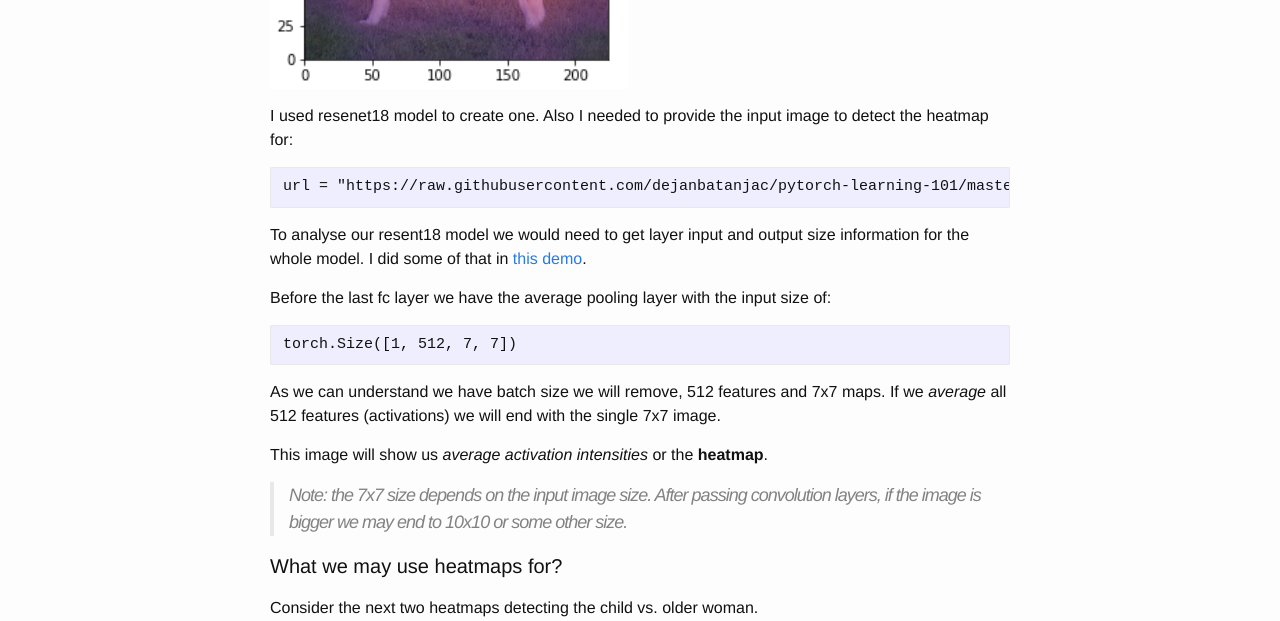
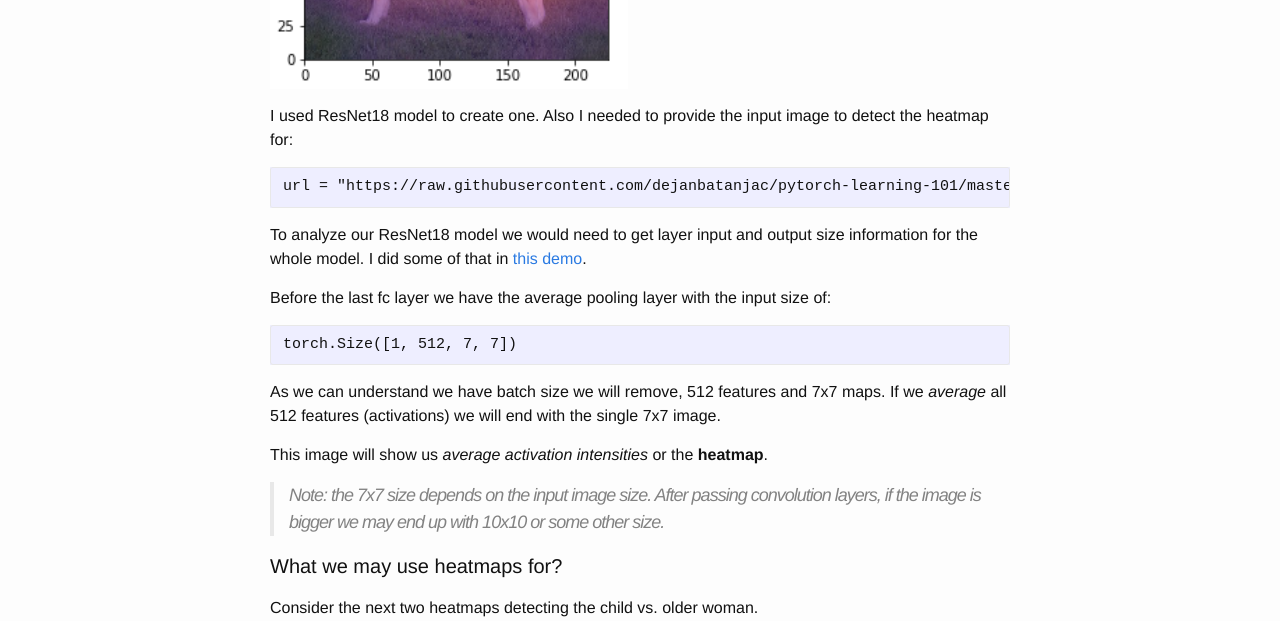
Before and after one commit to dejanbatanjac/dejanbatanjac.github.io, a Jekyll site: the page built from _posts/2019-09-04-The heatmap.md, in a window 1280 px wide. Shown: the part 502-1123 px from the top of the page. Built offline with Jekyll 4.4.1, drawn with Linux system fonts in a browser that asks for light colours.

Commit message:
fix: spelling/typos in 3 articles (heatmap, mish) + update izveštaj.pdf
Report now 40 articles.

```diff
--- a/_posts/2019-09-04-The heatmap.md
+++ b/_posts/2019-09-04-The heatmap.md
@@ -8,11 +8,11 @@ title: Heatmaps
 
 ![IMG](/images/heatmap1.png)
 
-I used resenet18 model to create one. Also I needed to provide the input image to detect the heatmap for:
+I used ResNet18 model to create one. Also I needed to provide the input image to detect the heatmap for:
 
     url = "https://raw.githubusercontent.com/dejanbatanjac/pytorch-learning-101/master/h.jpg"
 
-To analyse our resent18 model we would need to get layer input and output size information for the whole model. I did some of that in [this demo](https://gist.github.com/dejanbatanjac/61329992b21fa0e8e02a1d8a5c38079d).
+To analyze our ResNet18 model we would need to get layer input and output size information for the whole model. I did some of that in [this demo](https://gist.github.com/dejanbatanjac/61329992b21fa0e8e02a1d8a5c38079d).
 
 Before the last fc layer we have the average pooling layer with the input size of:
 
@@ -22,7 +22,7 @@ As we can understand we have batch size we will remove, 512 features and 7x7 map
 
 This image will show us *average activation intensities* or the **heatmap**.
 
-> Note: the 7x7 size depends on the input image size. After passing convolution layers, if the image is bigger we may end to 10x10 or some other size.
+> Note: the 7x7 size depends on the input image size. After passing convolution layers, if the image is bigger we may end up with 10x10 or some other size.
 
 #### What we may use heatmaps for?
 
```
Also changed, not shown: _posts/2019-08-30-Mish.md (+2 -2 lines), izveštaj.json (+38 -0 lines), 1 other file.
